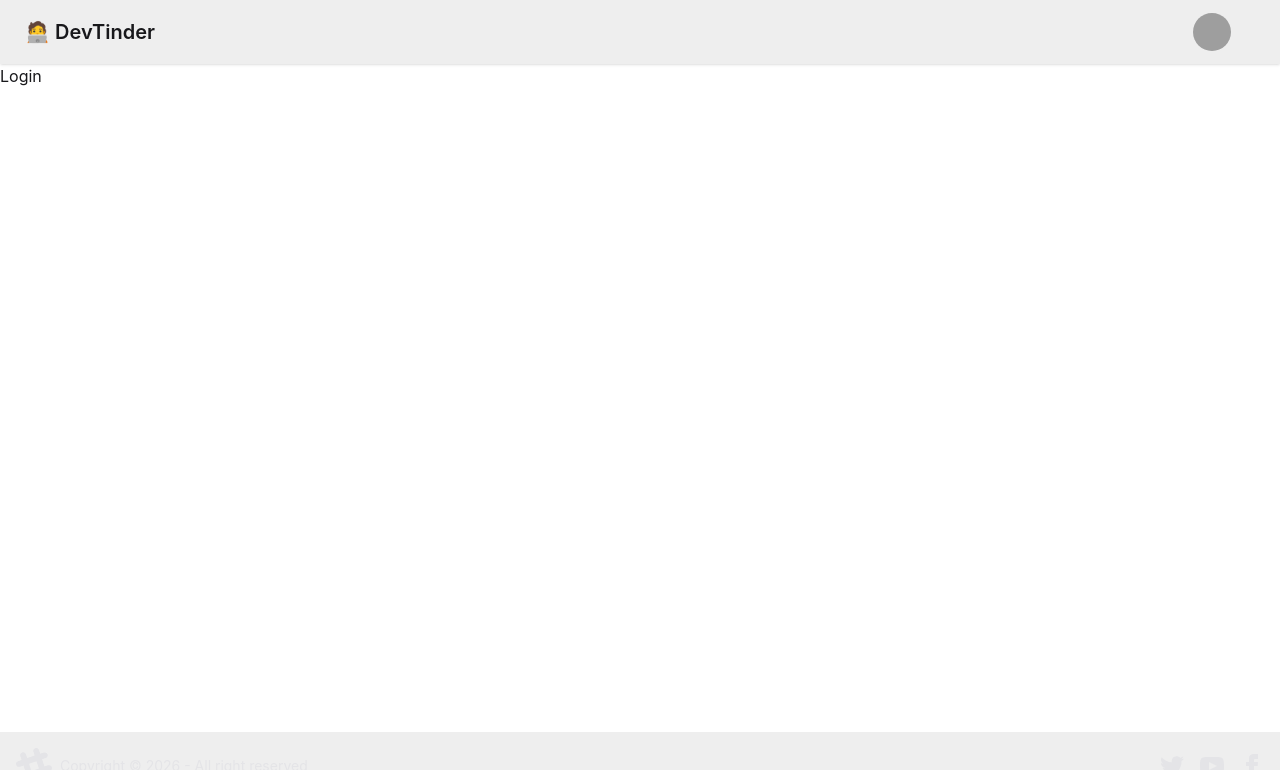
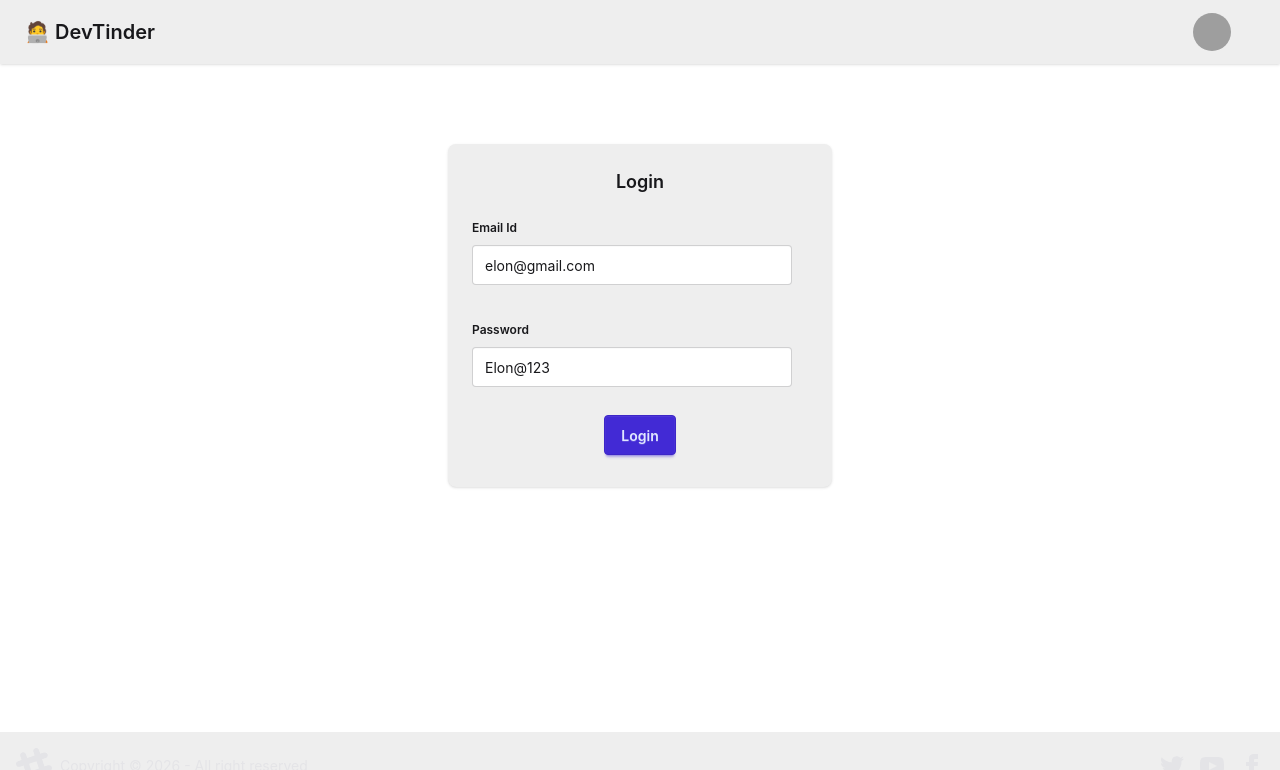
Before and after one commit to AmritAsAlways/DevTinder-Web, a React (Vite) app: page /login in a window 1280 px wide. Shown: the top 770 px of the page. Built offline with nearby package versions, Linux system fonts and the light colour scheme; grey boxes are pictures that could not be loaded.

Commit message:
created a login page and use of axios,cors and how to connect both frontend and backend to receive cookies in browser

```diff
--- a/package.json
+++ b/package.json
@@ -11,6 +11,7 @@
   },
   "dependencies": {
     "@tailwindcss/vite": "^4.3.3",
+    "axios": "^1.18.1",
     "react": "^19.2.7",
     "react-dom": "^19.2.7",
     "react-router-dom": "^7.18.1",
--- a/src/Login.jsx
+++ b/src/Login.jsx
@@ -1,11 +1,50 @@
-import React from 'react'
+import React, { useState } from "react";
+import axios from "axios";
 
 const Login = () => {
+
+  const [emailId,setEmailId]=useState("elon@gmail.com");
+  const [password,setPassword]=useState("Elon@123");
+
+  const handleLogin=async ()=>{
+    try{
+      const res=await axios.post("http://localhost:7777/login",{
+        emailId,
+        password,
+      },{
+        withCredentials:true
+      });
+    }
+    catch(err){
+      console.log(err);
+    }
+  };
+
+
   return (
-    <div>
-      Login
+    <div className="flex justify-center my-20">
+      <div className="card bg-base-300 w-96 shadow-sm">
+        <div className="card-body">
+          <h2 className="card-title justify-center">Login</h2>
+          <div>
+            <fieldset className="fieldset my-2">
+              <legend className="fieldset-legend">Email Id</legend>
+              <input type="text" className="input" value={emailId} onChange={(e)=>setEmailId(e.target.value)}/>
+            </fieldset>
+          </div>
+          <div>
+            <fieldset className="fieldset my-2">
+              <legend className="fieldset-legend">Password</legend>
+              <input type="text" className="input" value={password} onChange={(e)=>setPassword(e.target.value)}/>
+            </fieldset>
+          </div>
+          <div className="card-actions justify-center m-2">
+            <button className="btn btn-primary" onClick={handleLogin}>Login</button>
+          </div>
+        </div>
+      </div>
     </div>
-  )
-}
+  );
+};
 
-export default Login
+export default Login;
```
Also changed, not shown: 1 other file (tests, documents, lock files or other folders).
